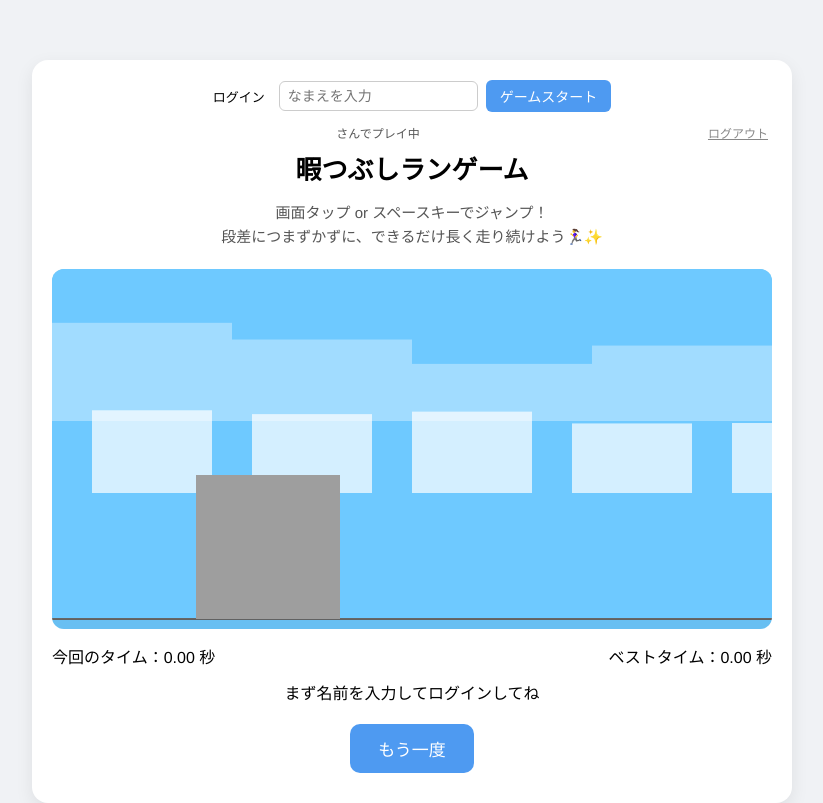
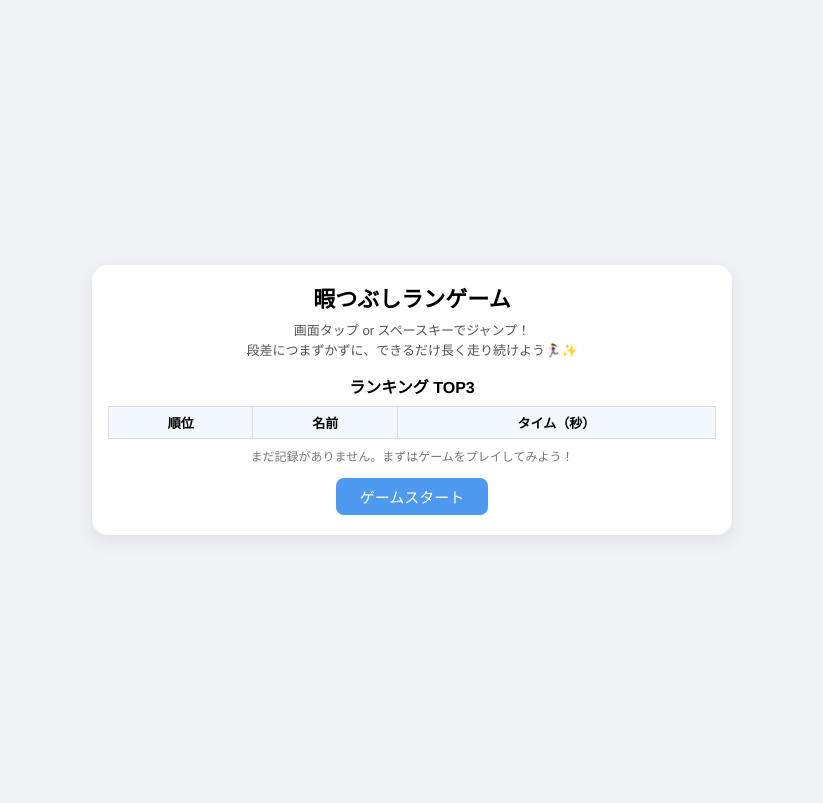
Before and after one commit to yutonanem/run-game, a website: page public/index.html in a window 1280 px wide. Shown: the whole page, without its empty margins (228-1051 px from the left). Drawn offline with Linux system fonts and the light colour scheme.

Commit message:
add ranking screen and per-user top3

```diff
--- a/public/game.js
+++ b/public/game.js
@@ -1,5 +1,11 @@
 // ====== 暇つぶしランゲーム game.js ======
 "use strict";
+
+// 画面要素
+const screenRanking = document.getElementById("screen-ranking");
+const screenGame = document.getElementById("screen-game");
+const goGameBtn = document.getElementById("go-game-btn");
+const backRankingBtn = document.getElementById("back-ranking-btn");
 
 // キャンバスとUI要素
 const canvas = document.getElementById("gameCanvas");
@@ -18,19 +24,22 @@ const userInfo = document.getElementById("user-info");
 const userNameLabel = document.getElementById("user-name-label");
 const logoutBtn = document.getElementById("logout-btn");
 
-// ★ 社長イラスト障害物
+// ランキング用要素
+const rankingBody = document.getElementById("ranking-body");
+const rankingEmpty = document.getElementById("ranking-empty");
+
+// 画像
 const obstacleCustomImg = new Image();
 obstacleCustomImg.src = "obstacle_custom.png";
 
-// ★ 火の玉画像
 const fireballImg = new Image();
 fireballImg.src = "fireball.png";
 
-// ★ 消防士プレイヤー画像（右向きPNG）
 const playerImg = new Image();
 playerImg.src = "firefighter.png";
 
-// ====== ゲーム状態（先に宣言しておく） ======
+// ====== 定数 & 状態 ======
+const RANKING_KEY = "runGame_ranking"; // [{name, time}] を保存
 let player;
 let obstacles = [];
 
@@ -50,16 +59,30 @@ let nextSpawnInterval = 0;
 let difficulty = 1;
 let lastTime = 0;
 
-// ログイン状態
 let playerName = localStorage.getItem("playerName") || "";
 
-// ----- ログインUI更新 -----
+// ====== 共通関数 ======
+function randRange(min, max) {
+  return Math.random() * (max - min) + min;
+}
+
+function getGroundY() {
+  return canvas.height - 10;
+}
+
+// ====== キャンバスサイズ ======
+function resizeCanvas() {
+  const rect = canvas.getBoundingClientRect();
+  canvas.width = rect.width;
+  canvas.height = rect.height;
+}
+
+// ====== ログインUI ======
 function updateLoginUI() {
   if (playerName) {
     loginArea.hidden = true;
     userInfo.hidden = false;
     userNameLabel.textContent = playerName;
-    // ログイン済みメッセージ
     if (!gameStarted && !gameOver) {
       messageEl.textContent = `${playerName} さん、画面タップ or スペースキーでスタート＆ジャンプ！`;
     }
@@ -72,26 +95,74 @@ function updateLoginUI() {
   }
 }
 
-// ----- キャンバスサイズ調整（縦画面・シンプル版） -----
-function resizeCanvas() {
-  const rect = canvas.getBoundingClientRect();
-  canvas.width = rect.width;
-  canvas.height = rect.height;
-}
-resizeCanvas();
-window.addEventListener("resize", resizeCanvas);
-
-// ----- ランダム -----
-function randRange(min, max) {
-  return Math.random() * (max - min) + min;
+// ====== ランキング関連 ======
+function loadRanking() {
+  try {
+    const raw = localStorage.getItem(RANKING_KEY);
+    if (!raw) return [];
+    const list = JSON.parse(raw);
+    if (!Array.isArray(list)) return [];
+    return list;
+  } catch {
+    return [];
+  }
 }
 
-// 地面
-function getGroundY() {
-  return canvas.height - 10;
+function saveRanking(list) {
+  localStorage.setItem(RANKING_KEY, JSON.stringify(list));
 }
 
-// ====== プレイヤー（消防士）初期化 ======
+function renderRanking() {
+  const list = loadRanking().sort((a, b) => b.time - a.time).slice(0, 3);
+
+  rankingBody.innerHTML = "";
+
+  if (list.length === 0) {
+    rankingEmpty.style.display = "block";
+    return;
+  }
+  rankingEmpty.style.display = "none";
+
+  list.forEach((entry, index) => {
+    const tr = document.createElement("tr");
+
+    const rankTd = document.createElement("td");
+    rankTd.textContent = index + 1;
+
+    const nameTd = document.createElement("td");
+    nameTd.textContent = entry.name;
+
+    const timeTd = document.createElement("td");
+    timeTd.textContent = entry.time.toFixed(2);
+
+    tr.appendChild(rankTd);
+    tr.appendChild(nameTd);
+    tr.appendChild(timeTd);
+    rankingBody.appendChild(tr);
+  });
+}
+
+function updateRankingAfterGame() {
+  if (!playerName) return;
+
+  let list = loadRanking();
+  const idx = list.findIndex((e) => e.name === playerName);
+
+  if (idx >= 0) {
+    if (bestTime > list[idx].time) {
+      list[idx].time = bestTime;
+    }
+  } else {
+    list.push({ name: playerName, time: bestTime });
+  }
+
+  list.sort((a, b) => b.time - a.time);
+  list = list.slice(0, 3);
+  saveRanking(list);
+  renderRanking();
+}
+
+// ====== プレイヤー初期化 ======
 function initPlayer() {
   const size = Math.min(canvas.width, canvas.height) * 0.4;
 
@@ -116,35 +187,29 @@ function initBackground() {
 
   const groundY = getGroundY();
 
-  // 遠景
   for (let i = 0; i < 10; i++) {
     const w = 180;
     const h = canvas.height * randRange(0.15, 0.28);
     const x = i * 180;
     const y = groundY - canvas.height * 0.55 - h;
-
     bgFarBlocks.push({ x, y, width: w, height: h, speed: 40 });
   }
 
-  // 近景
   for (let i = 0; i < 10; i++) {
     const w = 120;
     const h = canvas.height * randRange(0.18, 0.25);
     const x = i * 160 + 40;
     const y = groundY - canvas.height * 0.35 - h;
-
     bgNearBlocks.push({ x, y, width: w, height: h, speed: 100 });
   }
 }
 
-// ====== 当たり判定用ヒットボックス ======
+// ====== ヒットボックス ======
 function getPlayerHitbox() {
   const hitWidth = player.width * 0.45;
   const hitHeight = player.height * 0.75;
-
   const offsetX = (player.width - hitWidth) / 2;
   const offsetY = (player.height - hitHeight) / 2;
-
   return {
     x: player.x + offsetX,
     y: player.y + offsetY,
@@ -155,8 +220,7 @@ function getPlayerHitbox() {
 
 function getObstacleHitbox(obs) {
   const marginX = obs.width * 0.18;
-  const marginY = obs.height * 0.10;
-
+  const marginY = obs.height * 0.1;
   return {
     x: obs.x + marginX,
     y: obs.y + marginY,
@@ -183,7 +247,7 @@ function spawnObstacle() {
   let obsWidth = baseWidth * 0.5;
   let obsHeight = baseHeight * 0.5;
 
-  // ★ 全部地面に接地（火の玉以外）
+  // 地面に接地
   let obsY = getGroundY() - obsHeight;
 
   const baseSpeed = randRange(260, 360);
@@ -196,7 +260,7 @@ function spawnObstacle() {
     const fireBase = baseSize * 1.8;
     obsWidth = fireBase * 1.3;
     obsHeight = fireBase * 0.9;
-    obsY = getGroundY() - fireBase * 1.5; // 空中を飛ぶ
+    obsY = getGroundY() - fireBase * 1.5; // 空中
     obsSpeed = obsSpeed * 1.3;
   }
 
@@ -234,9 +298,6 @@ function resetGame() {
   updateLoginUI();
 }
 
-// 初期化
-resetGame();
-
 // ====== ログイン処理 ======
 loginBtn.addEventListener("click", () => {
   const name = nameInput.value.trim();
@@ -255,9 +316,25 @@ logoutBtn.addEventListener("click", () => {
   resetGame();
 });
 
+// ====== 画面切り替え ======
+goGameBtn.addEventListener("click", () => {
+  screenRanking.hidden = true;
+  screenGame.hidden = false;
+  resizeCanvas(); // 表示後にサイズ再計算
+  resetGame();
+});
+
+backRankingBtn.addEventListener("click", () => {
+  screenGame.hidden = true;
+  screenRanking.hidden = false;
+  gameStarted = false;
+  gameOver = false;
+  messageEl.textContent = "";
+  renderRanking();
+});
+
 // ====== 入力 ======
 function handleJump() {
-  // ログインしていないときはゲーム開始させない
   if (!playerName) {
     messageEl.textContent = "まず名前を入力してログインしてね";
     return;
@@ -364,7 +441,11 @@ function drawObstacle(obs) {
     return;
   }
 
-  if (obs.shape === "image" && obstacleCustomImg.complete && obstacleCustomImg.naturalWidth > 0) {
+  if (
+    obs.shape === "image" &&
+    obstacleCustomImg.complete &&
+    obstacleCustomImg.naturalWidth > 0
+  ) {
     ctx.drawImage(obstacleCustomImg, obs.x, obs.y, obs.width, obs.height);
     return;
   }
@@ -436,7 +517,7 @@ function draw() {
   ctx.lineTo(canvas.width, groundY);
   ctx.stroke();
 
-  ctx.fillStyle = "rgba(0,0,0,0.05)";
+  ctx.fillStyle = "rgba(0, 0, 0, 0.05)";
   ctx.fillRect(0, groundY, canvas.width, 40);
 
   if (playerImg.complete && playerImg.naturalWidth > 0) {
@@ -450,8 +531,7 @@ function draw() {
 
   if (gameOver) {
     ctx.save();
-
-    ctx.fillStyle = "rgba(0,0,0,0.4)";
+    ctx.fillStyle = "rgba(0, 0, 0, 0.4)";
     ctx.fillRect(0, 0, canvas.width, canvas.height);
 
     const cx = canvas.width / 2;
@@ -482,18 +562,20 @@ function draw() {
 function loop(timestamp) {
   const delta = (timestamp - lastTime) / 1000 || 0;
   lastTime = timestamp;
-
   update(delta);
   draw();
-
   requestAnimationFrame(loop);
 }
+
+// 初期化
+resizeCanvas();
+resetGame();
+renderRanking();
 requestAnimationFrame(loop);
 
 // ====== ゲームオーバー ======
 function endGame() {
   if (gameOver) return;
-
   gameOver = true;
 
   if (currentTime > bestTime) {
@@ -503,10 +585,10 @@ function endGame() {
 
   bestTimeEl.textContent = bestTime.toFixed(2);
   messageEl.textContent = `ゲームオーバー！ 走行タイム：${currentTime.toFixed(2)} 秒`;
+
+  // ランキング更新
+  updateRankingAfterGame();
 }
 
 // ====== リスタート ======
 restartBtn.addEventListener("click", resetGame);
-
-// 初期のログインUI反映
-updateLoginUI();
--- a/public/index.html
+++ b/public/index.html
@@ -10,7 +10,43 @@
   </head>
   <body>
     <div class="wrapper">
-      <!-- ▼ ログインエリア ▼ -->
+      <!-- ▼ ランキング画面 ▼ -->
+      <div id="screen-ranking" class="screen">
+        <h1>暇つぶしランゲーム</h1>
+        <p class="desc">
+          画面タップ or スペースキーでジャンプ！<br />
+          段差につまずかずに、できるだけ長く走り続けよう🏃‍♀️✨
+        </p>
+
+        <section class="ranking-section">
+          <h2 class="ranking-title">ランキング TOP3</h2>
+          <table class="ranking-table">
+            <thead>
+              <tr>
+                <th>順位</th>
+                <th>名前</th>
+                <th>タイム（秒）</th>
+              </tr>
+            </thead>
+            <tbody id="ranking-body"></tbody>
+          </table>
+          <p id="ranking-empty" class="ranking-empty">
+            まだ記録がありません。まずはゲームをプレイしてみよう！
+          </p>
+        </section>
+
+        <button id="go-game-btn" class="primary-btn">
+          ゲームスタート
+        </button>
+      </div>
+
+      <!-- ▼ ゲーム画面 ▼ -->
+      <div id="screen-game" class="screen" hidden>
+        <button id="back-ranking-btn" class="back-btn">
+          ← ランキングにもどる
+        </button>
+
+        <!-- ログインエリア -->
         <div id="login-area" class="login-area">
           <p class="login-title">ログイン</p>
           <input
@@ -23,7 +59,7 @@
           <button id="login-btn" class="login-btn">ゲームスタート</button>
         </div>
 
-      <!-- ▼ ログイン済み情報 ▼ -->
+        <!-- ログイン済み情報 -->
         <div id="user-info" class="user-info" hidden>
           <span id="user-name-label"></span> さんでプレイ中
           <button id="logout-btn" class="logout-btn">ログアウト</button>
@@ -45,10 +81,11 @@
         <div id="message" class="status"></div>
         <button id="restart-btn" class="restart-btn">もう一度</button>
       </div>
+    </div>
 
     <script src="./game.js"></script>
 
-    <!-- PWA用 Service Worker 登録（すでにあったものを残しておく） -->
+    <!-- PWA用 Service Worker 登録 -->
     <script>
       if ("serviceWorker" in navigator) {
         window.addEventListener("load", () => {
--- a/public/style.css
+++ b/public/style.css
@@ -1,106 +1,140 @@
-/* ===== 初期設定 ===== */
 * {
   box-sizing: border-box;
 }
 
-html, body {
+html,
+body {
   margin: 0;
   padding: 0;
   height: 100%;
+}
+
+body {
+  font-family: "Helvetica", "Arial", sans-serif;
   background: #f0f2f5;
-  font-family: "Helvetica", "Arial", sans-serif;
   display: flex;
   justify-content: center;
-  align-items: flex-start;
-  padding-top: 30px; /* 画面上部に少しだけ余白 */
+  align-items: center;
 }
 
-/* ===== コンテンツ枠 ===== */
 .wrapper {
   width: 100%;
-  max-width: 1000px;       /* ★キャンバスを大きくするため拡大！ */
+  max-width: 640px;
   background: #ffffff;
   border-radius: 16px;
   box-shadow: 0 6px 18px rgba(0, 0, 0, 0.08);
-  padding: 20px 20px 30px;
+  padding: 16px 16px 20px;
 }
 
-/* タイトル・説明 */
+/* 2画面共通 */
+.screen {
+  width: 100%;
+}
+
+/* タイトル & 説明 */
 h1 {
   text-align: center;
-  font-size: 26px;
-  margin: 0 0 10px;
+  font-size: 22px;
+  margin: 0 0 8px;
 }
 
 .desc {
   text-align: center;
-  font-size: 15px;
+  font-size: 13px;
   color: #555;
-  margin-bottom: 20px;
-  line-height: 1.6;
+  margin: 0 0 14px;
+  line-height: 1.5;
 }
 
-/* ===== ゲームキャンバス ===== */
+/* ゲームキャンバス */
 #gameCanvas {
   width: 100%;
-  height: 45vh;         /* ★画面高さの45% → 大きく見える！ */
-  max-height: 450px;    /* PCではさらに最適化される限界値 */
+  height: 260px;
+  border-radius: 12px;
   background: linear-gradient(#87ceeb, #e0f7ff);
-  border-radius: 12px;
   display: block;
 }
 
-/* ===== HUD（スコア表示） ===== */
+/* スコア表示 */
 .hud {
   display: flex;
   justify-content: space-between;
-  margin-top: 15px;
-  font-size: 16px;
+  margin-top: 8px;
+  font-size: 14px;
 }
 
-/* ===== ステータスメッセージ ===== */
+/* メッセージ */
 .status {
   text-align: center;
-  font-size: 16px;
-  margin-top: 12px;
-  min-height: 26px;
+  font-size: 14px;
+  margin-top: 8px;
+  min-height: 22px;
 }
 
-/* ===== リスタートボタン ===== */
+/* メインボタン */
+.primary-btn,
 .restart-btn {
   display: block;
-  margin: 18px auto 0;
-  padding: 12px 28px;
-  font-size: 17px;
+  margin: 14px auto 0;
+  padding: 8px 24px;
+  font-size: 15px;
   border: none;
-  border-radius: 10px;
+  border-radius: 8px;
   background: #4e9af1;
   color: #fff;
   cursor: pointer;
 }
+
+.primary-btn:active,
 .restart-btn:active {
   transform: translateY(1px);
 }
 
-/* ===== スマホ対応 ===== */
-@media (max-width: 600px) {
-  body {
-    padding-top: 0;
-    align-items: flex-start;
-  }
+/* ランキング用 */
+.ranking-section {
+  margin: 12px 0;
+}
 
-  .wrapper {
-    max-width: 100%;
-    border-radius: 0;
-    box-shadow: none;
-    height: 100vh;
-    padding: 14px;
-  }
+.ranking-title {
+  font-size: 16px;
+  text-align: center;
+  margin: 0 0 8px;
+}
 
-  #gameCanvas {
-    height: 40vh;    /* スマホでは画面の40%を占める */
-    max-height: none;
-  }
+.ranking-table {
+  width: 100%;
+  border-collapse: collapse;
+  font-size: 13px;
+}
+
+.ranking-table th,
+.ranking-table td {
+  border: 1px solid #ddd;
+  padding: 6px 8px;
+  text-align: center;
+}
+
+.ranking-table th {
+  background: #f3f7ff;
+  font-weight: 600;
+}
+
+.ranking-empty {
+  text-align: center;
+  font-size: 12px;
+  color: #777;
+  margin: 8px 0 0;
+}
+
+/* 戻るボタン（ゲーム画面） */
+.back-btn {
+  border: none;
+  background: transparent;
+  color: #4e9af1;
+  font-size: 12px;
+  cursor: pointer;
+  padding: 0;
+  margin-bottom: 6px;
 }
 
 /* ===== ログインUI ===== */
@@ -162,3 +196,20 @@ h1 {
 .logout-btn:active {
   opacity: 0.7;
 }
+
+/* スマホ対応 */
+@media (max-width: 600px) {
+  body {
+    background: #ffffff;
+  }
+
+  .wrapper {
+    border-radius: 0;
+    box-shadow: none;
+    height: 100vh;
+  }
+
+  #gameCanvas {
+    height: 230px;
+  }
+}
```
Lines whose indentation alone changed are shown as unchanged.
